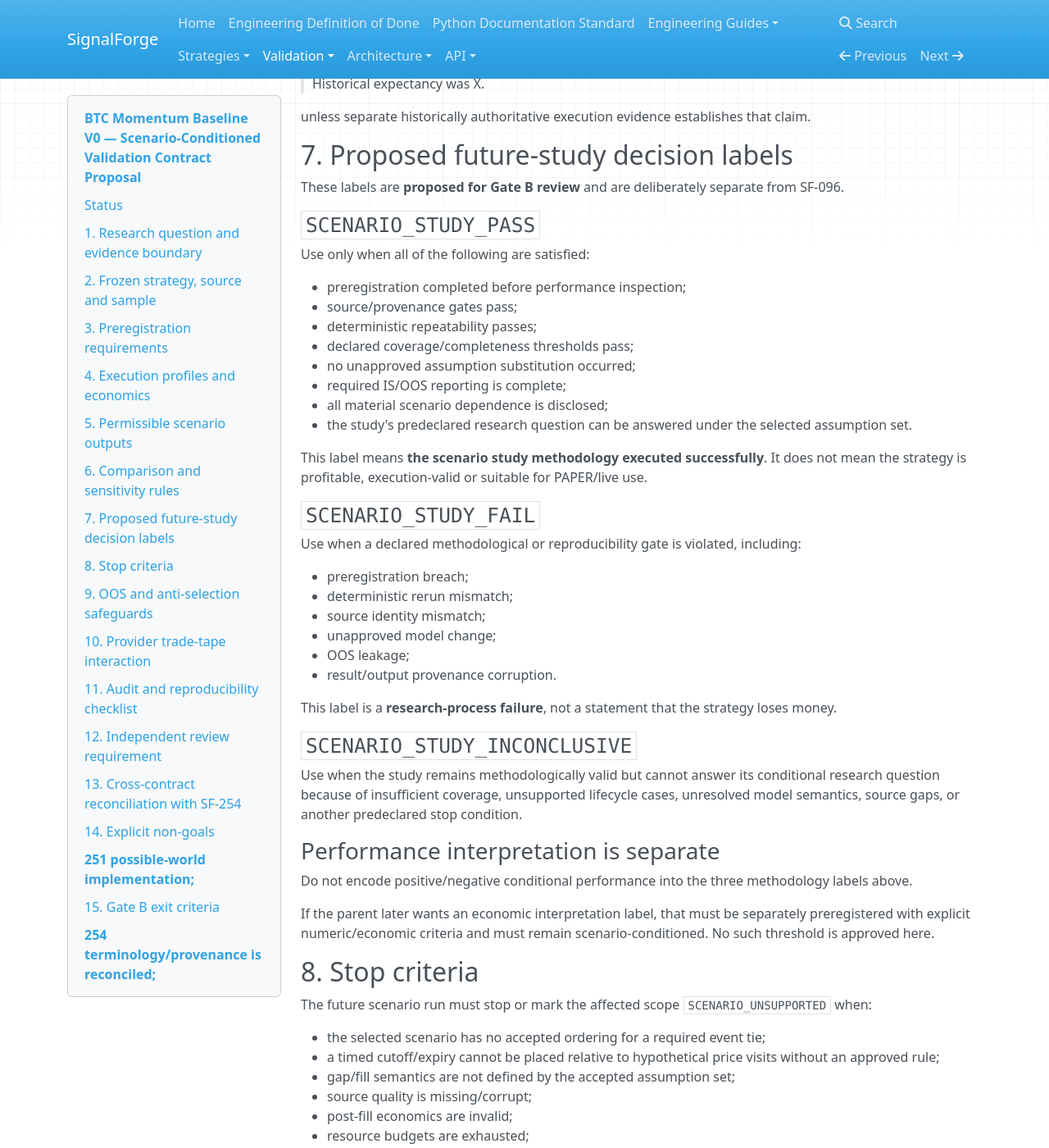
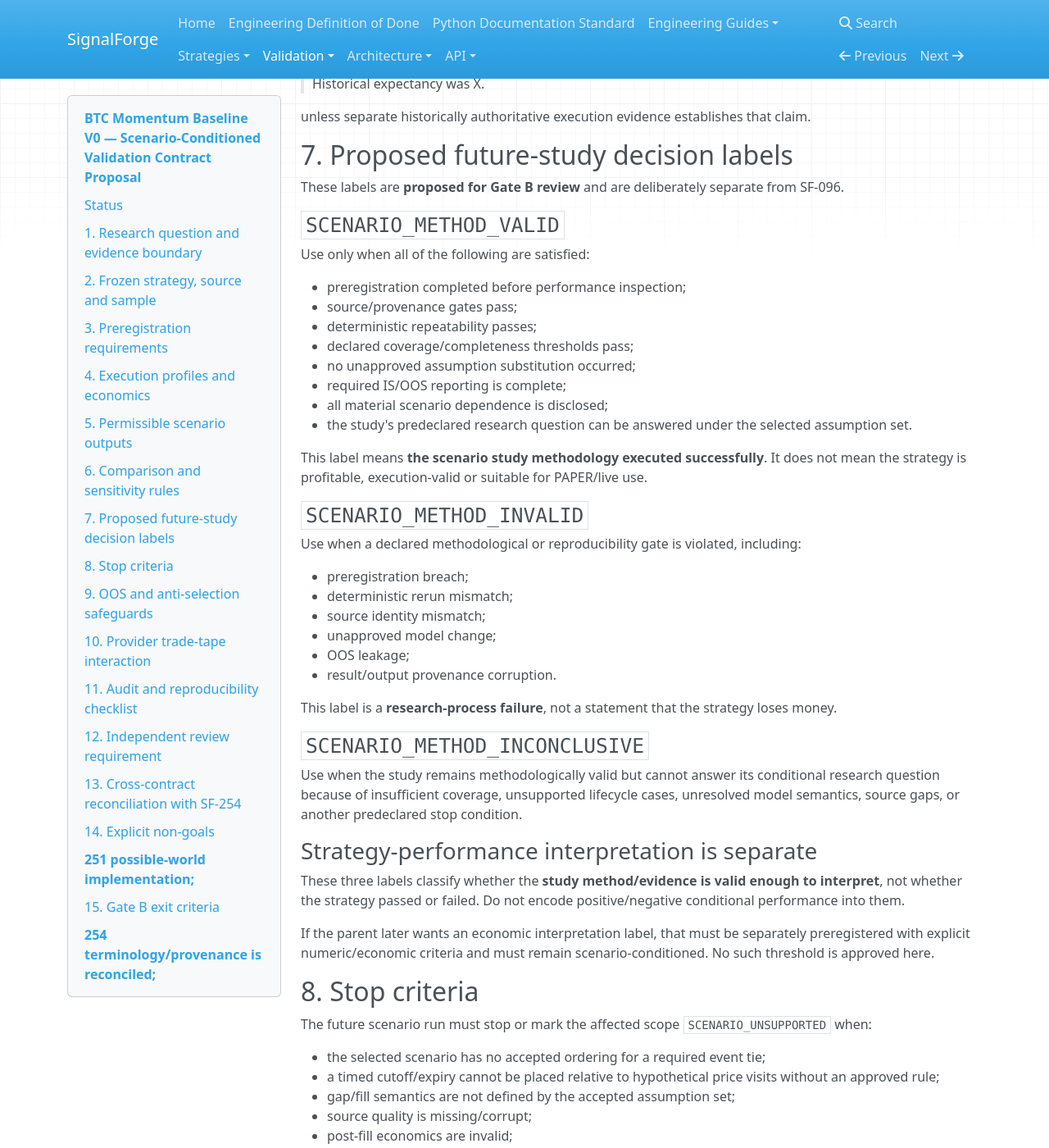
Before and after one commit to harishkamathuk/signalforge, an MkDocs documentation site: the page built from docs/validation/btc-momentum-baseline-v0-scenario-validation-v0-proposal.md, in a window 1280 px wide and 1400 px high, scrolled down 6325 px. Shown: the whole window at 82% size. Built offline with MkDocs 1.6.1, drawn with Linux system fonts in a browser that asks for light colours; nearby versions of some CDN libraries; some of the changed text lies outside the part shown.

Commit message:
docs(sf-255): make scenario outcome labels method-specific

```diff
--- a/docs/validation/btc-momentum-baseline-v0-scenario-validation-v0-proposal.md
+++ b/docs/validation/btc-momentum-baseline-v0-scenario-validation-v0-proposal.md
@@ -287,7 +287,7 @@ unless separate historically authoritative execution evidence establishes that c
 
 These labels are **proposed for Gate B review** and are deliberately separate from SF-096.
 
-### `SCENARIO_STUDY_PASS`
+### `SCENARIO_METHOD_VALID`
 
 Use only when all of the following are satisfied:
 
@@ -303,7 +303,7 @@ Use only when all of the following are satisfied:
 This label means **the scenario study methodology executed successfully**. It does not mean the
 strategy is profitable, execution-valid or suitable for PAPER/live use.
 
-### `SCENARIO_STUDY_FAIL`
+### `SCENARIO_METHOD_INVALID`
 
 Use when a declared methodological or reproducibility gate is violated, including:
 
@@ -316,15 +316,15 @@ Use when a declared methodological or reproducibility gate is violated, includin
 
 This label is a **research-process failure**, not a statement that the strategy loses money.
 
-### `SCENARIO_STUDY_INCONCLUSIVE`
+### `SCENARIO_METHOD_INCONCLUSIVE`
 
 Use when the study remains methodologically valid but cannot answer its conditional research
 question because of insufficient coverage, unsupported lifecycle cases, unresolved model
 semantics, source gaps, or another predeclared stop condition.
 
-### Performance interpretation is separate
+### Strategy-performance interpretation is separate
 
-Do not encode positive/negative conditional performance into the three methodology labels above.
+These three labels classify whether the **study method/evidence is valid enough to interpret**, not whether the strategy passed or failed. Do not encode positive/negative conditional performance into them.
 
 If the parent later wants an economic interpretation label, that must be separately preregistered
 with explicit numeric/economic criteria and must remain scenario-conditioned. No such threshold is
@@ -439,8 +439,8 @@ After any future experiment:
 - an independent/adversarial review must inspect preregistration compliance, source identity,
   repeatability, coverage, metric labelling and OOS discipline;
 - review must distinguish observed facts from scenario-conditioned claims;
-- unresolved findings must be corrected or the study remain `SCENARIO_STUDY_INCONCLUSIVE` /
-  `SCENARIO_STUDY_FAIL` as applicable.
+- unresolved findings must be corrected or the study remain `SCENARIO_METHOD_INCONCLUSIVE` /
+  `SCENARIO_METHOD_INVALID` as applicable.
 
 Author-performed checks alone are not independent approval.
 
```
